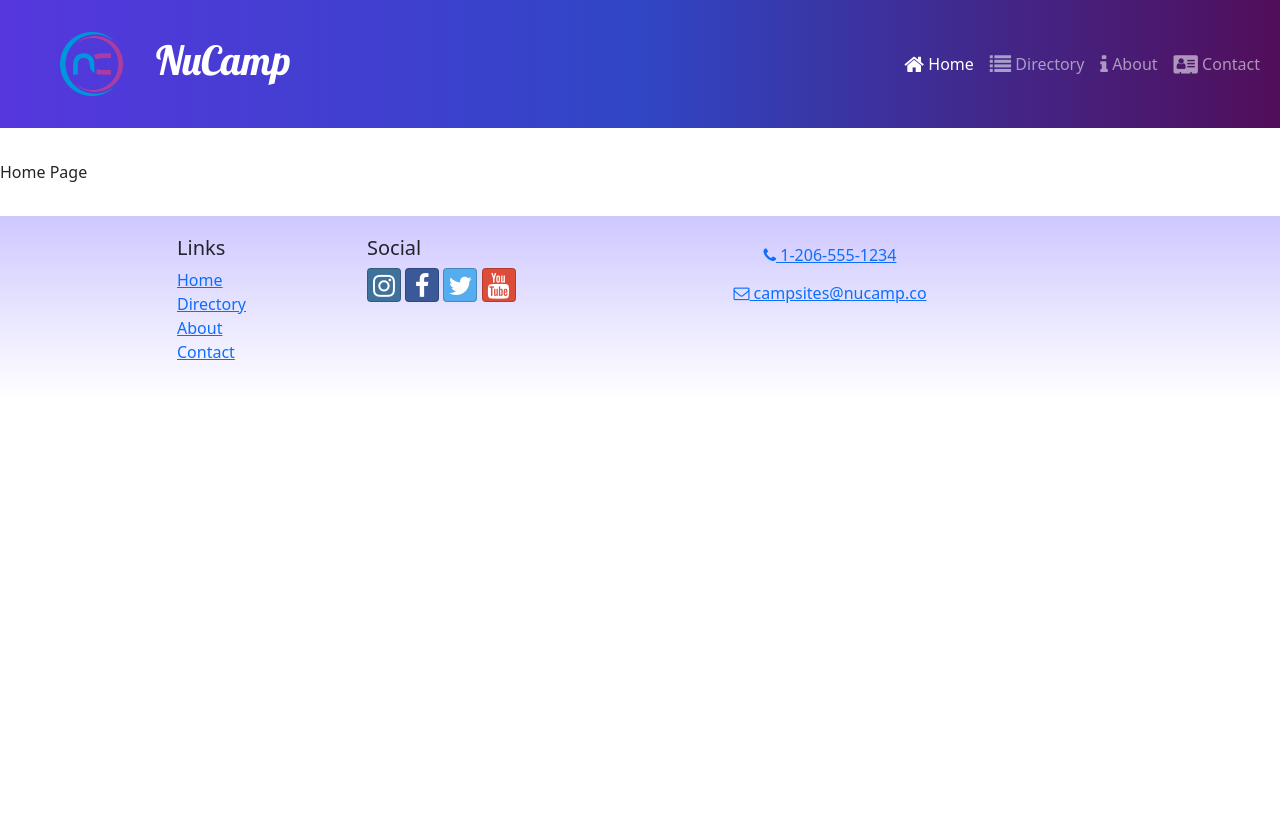
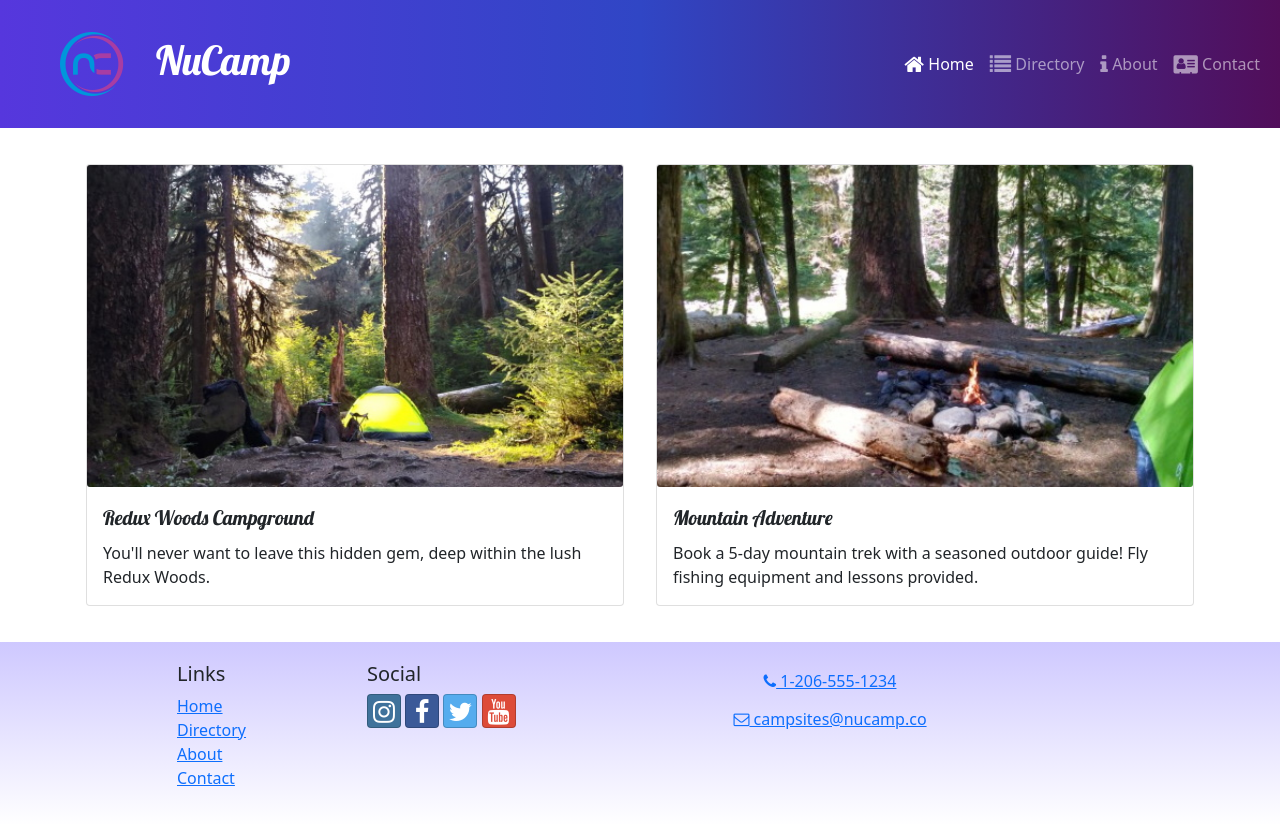
Before and after one commit to Jr-rojas/Ncampsite-React, a React (Create React App) app: page / in a window 1280 px wide. Before the commit the page ends 800 px from the top, so only its background shows below. Built offline with nearby package versions, Linux system fonts and the light colour scheme.

Commit message:
Homepage Display

```diff
--- a/src/features/campsites/campsitesSlice.js
+++ b/src/features/campsites/campsitesSlice.js
@@ -10,3 +10,7 @@
 // export const selectRandomCampsite = () => {
 //     return CAMPSITES[Math.floor(CAMPSITES.length* Math.random())];
 // };
+
+export const selectFeaturedCampsite = () => {
+    return CAMPSITES.find((campsite) => campsite.featured);
+};
--- /dev/null
+++ b/src/features/display/DisplayCard.js
@@ -0,0 +1,17 @@
+import { Card, CardImg, CardText, CardBody, CardTitle} from 'reactstrap';
+
+const DisplayCard = ({item}) => {
+    const {image, name, description } = item;
+
+    return(
+        <Card>
+            <CardImg src={image} alt={name}/>
+            <CardBody>
+                <CardTitle>{name}</CardTitle>
+                <CardText>{description}</CardText>
+            </CardBody>
+        </Card>
+    );
+};
+
+export default DisplayCard;
--- /dev/null
+++ b/src/features/display/DisplayList.js
@@ -0,0 +1,22 @@
+import { Col, Row} from 'reactstrap';
+import DisplayCard from './DisplayCard';
+import { selectFeaturedCampsite } from '../campsites/campsitesSlice';
+import { selectFeaturedPromotion } from '../promotions/promotionsSlice';
+
+const DisplayList = () => {
+    const items = [selectFeaturedCampsite(), selectFeaturedPromotion()];
+
+        return (
+            <Row>
+                {items.map((item, idx)=> {
+                    return (
+                        <Col md className='m-1' key={idx}>
+                            <DisplayCard item={item}/>
+                        </Col>
+                    );
+                })}
+            </Row>
+        );
+};
+
+export default DisplayList;
--- /dev/null
+++ b/src/features/promotions/promotionsSlice.js
@@ -0,0 +1,5 @@
+import { PROMOTIONS } from "../../app/shared/PROMOTIONS";
+
+export const selectFeaturedPromotion = () => {
+    return PROMOTIONS.find((promotion) => promotion.featured);
+};
--- a/src/pages/HomePage.js
+++ b/src/pages/HomePage.js
@@ -1,5 +1,13 @@
+import { Container } from 'reactstrap';
+import DisplayList from '../features/display/DisplayList';
+
+
 const HomePage = () => {
-    return <div>Home Page</div>
+    return (
+        <Container>
+            <DisplayList/>
+        </Container>
+    )
 };
 
 export default HomePage;
```
